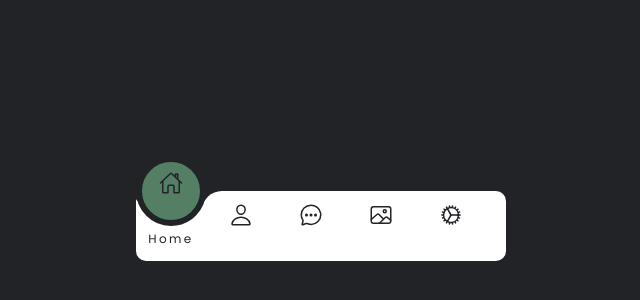
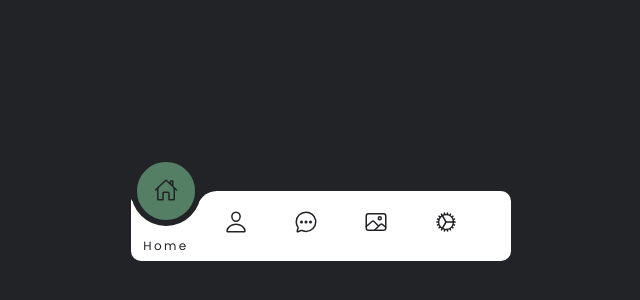
Before and after one commit to ysmltr/50-JavaScript-Uygulamasi, a website: page 6 Magic Navigation Menu Indicator/index.html in a window 1280 px wide. Shown: the part 174-474 px from the top of the page, without its empty margins (319-959 px from the left). Drawn offline with nearby package versions, Linux system fonts and the light colour scheme.

Commit message:
Update style.css

```diff
--- a/6 Magic Navigation Menu Indicator/style.css
+++ b/6 Magic Navigation Menu Indicator/style.css
@@ -24,7 +24,7 @@ body{
 
 .navigation{
     position: relative;
-    width: 370px;
+    width: 380px;
     height: 70px;
     background-color: #fff;
     justify-content: center;
@@ -64,7 +64,7 @@ body{
 .navigation ul li a .icon{
     position: relative;
     display: block;
-    line-height: 55px;
+    line-height: 70px;
     font-size: 1.5em;
     text-align: center;
     transition: 0.5s;
```
